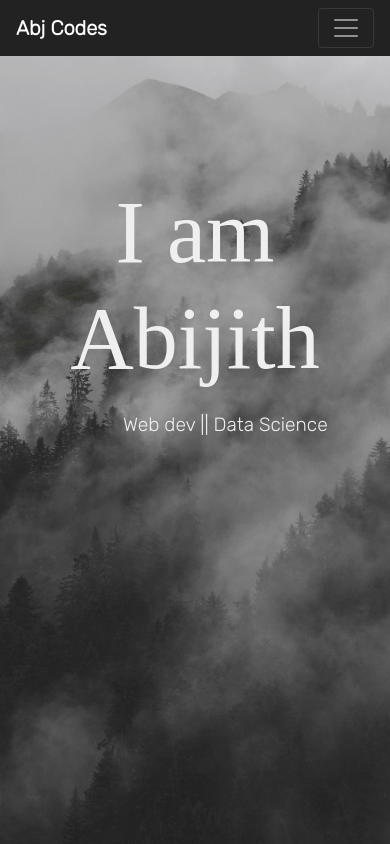
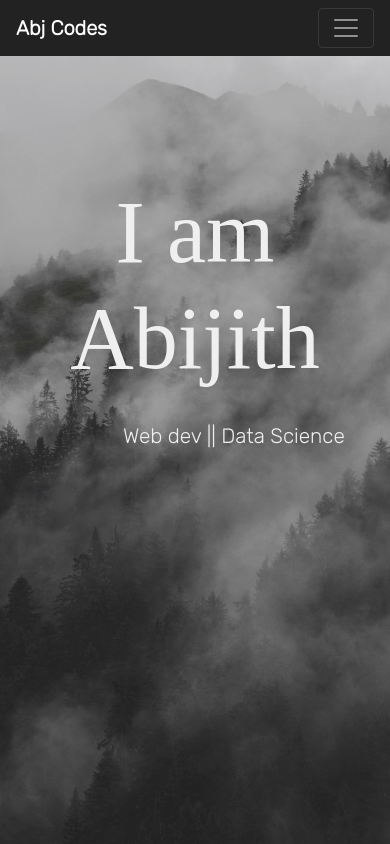
Before and after one commit to Abjcodes/portfolio, a plain HTML site: page index.html in a window 390 px wide. Shown: the top 844 px of the page. Drawn offline with nearby package versions, Linux system fonts and the light colour scheme; a web font is replaced by a local one.

Commit message:
Update style.css

```diff
--- a/style.css
+++ b/style.css
@@ -34,8 +34,8 @@
   .hero-image p{
     color: #EEEEEE;
     margin-left: 30%;
-    margin-top: 20px;
-    font-size: 120%;
+    margin-top: 30px;
+    font-size: 130%;
   }
 
 }
```
